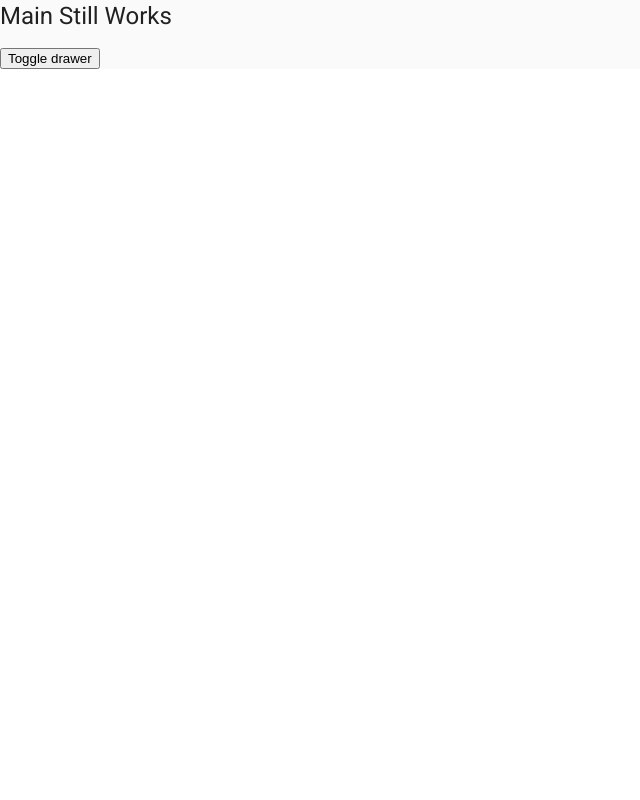
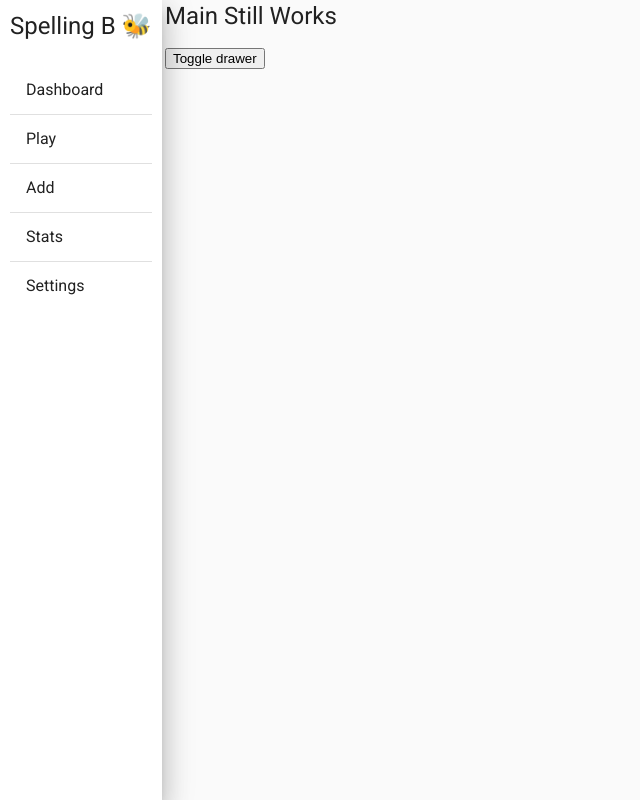
Before and after one commit to canikwe/spellingB-client, an Angular app: page / in a window 1280 px wide. Shown: the whole page, without its empty margins (0-640 px from the left). Built offline with nearby package versions, Linux system fonts and the light colour scheme.

Commit message:
✨ add sidebar component

```diff
--- a/src/app/main/main.component.html
+++ b/src/app/main/main.component.html
@@ -1,7 +1,9 @@
-<mat-drawer-container class="example-container" [hasBackdrop]="false">
-  <mat-drawer #drawer mode="push">I'm a drawer</mat-drawer>
+<mat-drawer-container class="main-container" [hasBackdrop]="false">
+  <mat-drawer #drawer mode="push" [opened]='isSideBaeOpen'>
+    <app-side-bar [isSideBarOpen]='isSideBaeOpen' (toggleSideBar)='isSideBaeOpen = !isSideBaeOpen'></app-side-bar>
+  </mat-drawer>
   <mat-drawer-content>
     <h1>Main Still Works</h1>
-    <button mat-raised-button (click)="drawer.toggle()">Toggle drawer</button>
+    <button mat-raised-button (click)="isSideBaeOpen = !isSideBaeOpen">Toggle drawer</button>
   </mat-drawer-content>
 </mat-drawer-container>
--- a/src/app/main/main.component.scss
+++ b/src/app/main/main.component.scss
@@ -0,0 +1,3 @@
+.main-container {
+  height: 100vh;
+}
--- a/src/app/main/main.component.ts
+++ b/src/app/main/main.component.ts
@@ -6,7 +6,10 @@ import { Component, OnInit } from '@angular/core';
   styleUrls: ['./main.component.scss'],
 })
 export class MainComponent implements OnInit {
+  isSideBaeOpen: boolean;
   constructor() {}
 
-  ngOnInit(): void {}
+  ngOnInit(): void {
+    this.isSideBaeOpen = true;
+  }
 }
--- /dev/null
+++ b/src/app/main/side-bar/side-bar.component.html
@@ -0,0 +1,17 @@
+<aside id='main-aside'>
+  <h1>Spelling B 🐝</h1>
+
+  <mat-list>
+    <mat-list-item>Dashboard</mat-list-item>
+    <mat-divider></mat-divider>
+    <mat-list-item>Play</mat-list-item>
+    <mat-divider></mat-divider>
+    <mat-list-item>Add</mat-list-item>
+    <mat-divider></mat-divider>
+    <mat-list-item>Stats</mat-list-item>
+    <mat-divider></mat-divider>
+    <mat-list-item>Settings</mat-list-item>
+  </mat-list>
+</aside>
+
+<!-- <button mat-raised-button (click)="handleSideBarClick()">Toggle drawer</button> -->
--- /dev/null
+++ b/src/app/main/side-bar/side-bar.component.scss
@@ -0,0 +1,3 @@
+#main-aside {
+  padding: 10px;
+}
--- /dev/null
+++ b/src/app/main/side-bar/side-bar.component.ts
@@ -0,0 +1,19 @@
+import { Component, EventEmitter, Input, OnInit, Output } from '@angular/core';
+
+@Component({
+  selector: 'app-side-bar',
+  templateUrl: './side-bar.component.html',
+  styleUrls: ['./side-bar.component.scss'],
+})
+export class SideBarComponent implements OnInit {
+  @Input() isSideBarOpen: boolean;
+  @Output('toggleSideBar') toggleSideBar = new EventEmitter();
+
+  constructor() {}
+
+  ngOnInit(): void {}
+
+  handleSideBarClick() {
+    this.toggleSideBar.emit(!this.isSideBarOpen);
+  }
+}
```
Also changed, not shown: src/app/main/main.module.ts (+13 -3 lines), 1 other file (tests, documents, lock files or other folders).
